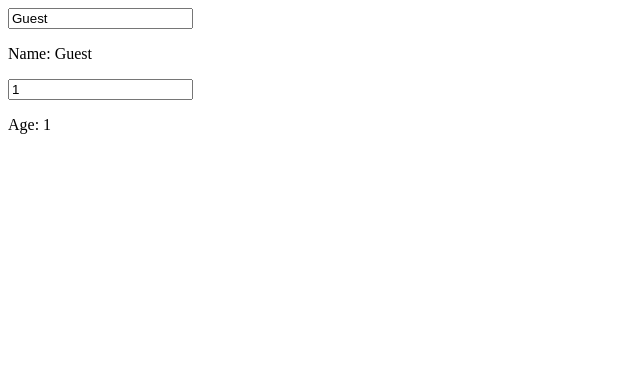
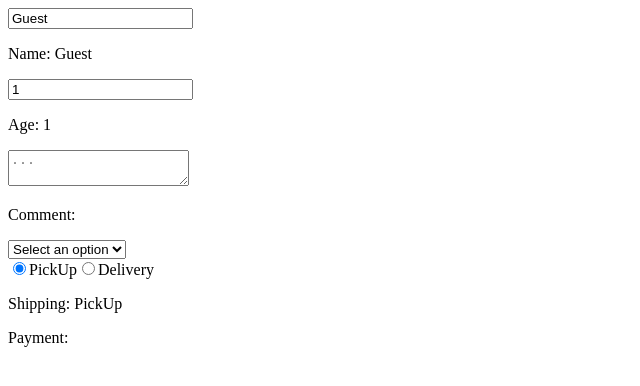
Before and after one commit to DhoniPraneeth/React, a React (Vite) app: page / in a window 1280 px wide. Shown: the top 386 px of the page, without its empty margins (0-640 px from the left). Built offline with nearby package versions, Linux system fonts and the light colour scheme.

Commit message:
onChange event handler

```diff
--- a/src/Component.jsx
+++ b/src/Component.jsx
@@ -1,14 +1,44 @@
 import React,{useState} from 'react';
+/*
+onChange event handler: When we give input in client side this event will trigger and update
+the data in backend
+<input>,<textarea>,<radio>,<select>
+*/
 function Component(){
     const [name,setName]=useState("Guest");
     const [age,setAge]=useState(1);
+    const [payment,setPayment]=useState();
+    const [comment,setComment]=useState("");
+    const [shipping,setShipping]=useState("PickUp");
     const handleAgeChange=(event)=>setAge(event.target.value);
     const handleNameChange=(event)=>setName(event.target.value);
+    const handleComment=(event)=>setComment(event.target.value);
+    const handlePaymentType=(event)=>setPayment(event.target.value);
+    const handleShipping=(event)=>setShipping(event.target.value);
     return (<div>
         <input value={name} onChange={handleNameChange}></input>
         <p>Name: {name}</p>
         <input value={age} type="number" onChange={handleAgeChange}></input>
         <p>Age: {age}</p>
+        <textarea value={comment} placeholder='...' onChange={handleComment}></textarea>
+        <p>Comment: {comment}</p>
+        <select value={payment} onChange={handlePaymentType}>
+            <option>Select an option</option>
+            <option>VisaCard</option>
+            <option>MasterCard</option>
+            <option>GiftCard</option>
+        </select>
+        <br></br>
+        <label>
+            <input value="PickUp" type='radio' checked={shipping==="PickUp"} onChange={handleShipping}></input>
+            PickUp
+        </label>
+        <label>
+            <input value="Delivery" type='radio' checked={shipping==="Delivery"} onChange={handleShipping}></input>
+            Delivery
+        </label>
+        <p>Shipping: {shipping}</p>
+        <p>Payment: {payment}</p>
     </div>);
 }
 export default Component
```
